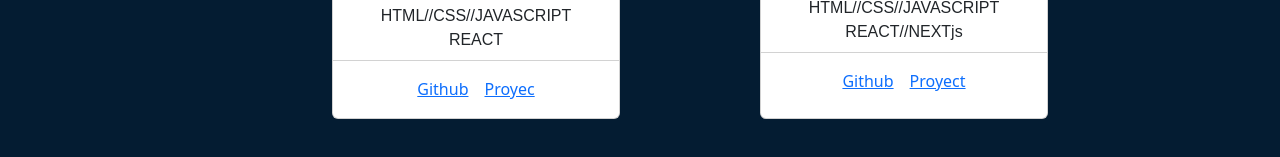
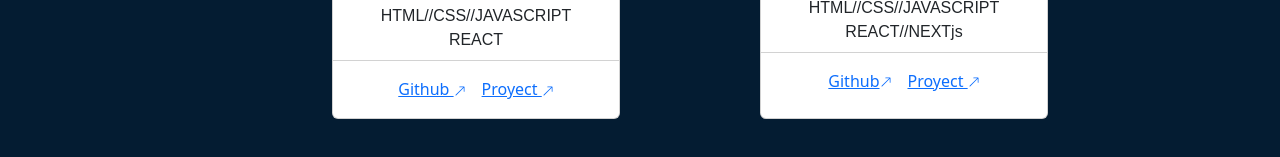
Before and after one commit to enzo1antilipi/portafolio, a React (Vite) app: page / in a window 1280 px wide. Shown: the part 1965-2122 px from the top of the page. Built offline with nearby package versions, Linux system fonts and the light colour scheme.

Commit message:
commit-4

```diff
--- a/index.html
+++ b/index.html
@@ -15,6 +15,7 @@
     <link
       href="https://fonts.googleapis.com/css2?family=Quicksand:wght@600&display=swap"
       rel="stylesheet"
+      href="https://cdnjs.cloudflare.com/ajax/libs/animate.css/4.1.1/animate.min.css"
     />
 
     <div id="root"></div>
--- a/package.json
+++ b/package.json
@@ -9,6 +9,7 @@
     "preview": "vite preview"
   },
   "dependencies": {
+    "animate.css": "^4.1.1",
     "bootstrap": "^5.3.0-alpha1",
     "react": "^18.2.0",
     "react-bootstrap": "^2.7.4",
--- a/src/componets/Head.jsx
+++ b/src/componets/Head.jsx
@@ -15,12 +15,15 @@ import figma from "../assets/figma.png";
 import material from "../assets/material.png";
 import zustand from "../assets/zustand.png";
 import boo from "../assets/boo.png";
+import "animate.css";
 import { Footer } from "./Footer";
 import { GrMail } from "react-icons/gr";
 import { ImWhatsapp } from "react-icons/im";
 import { BsLinkedin } from "react-icons/bs";
 import { AiOutlineMenu } from "react-icons/ai";
 import { GrClose } from "react-icons/gr";
+import { BsArrowUpRight } from "react-icons/bs";
+
 import { useState } from "react";
 export const Head = () => {
   const [navClass, setNavClass] = useState("sidebar");
@@ -264,6 +267,7 @@ export const Head = () => {
                         style={{ color: "black" }}
                       >
                         Atech
+                        <BsArrowUpRight />
                       </a>
                     </h5>
                     <h6 className="card-subtitle mb-2 text-body-primary">
@@ -271,7 +275,7 @@ export const Head = () => {
                     </h6>
                     <p className="card-text" style={{ color: "black" }}>
                       Calculadora desarrollada con Html,CSS,JavaScript y React.
-                      <br /> Autenticacion desarrollada con Firebase.
+                      <br /> Autenticacion. Herramienta Firebase.
                     </p>
                   </div>
                 </div>
@@ -305,10 +309,10 @@ export const Head = () => {
               </ul>
               <div className="card-body">
                 <a href="#" className="card-link">
-                  Github
+                  Github <BsArrowUpRight style={{ width: "12px" }} />
                 </a>
                 <a href="#" className="card-link">
-                  Proyec
+                  Proyect <BsArrowUpRight style={{ width: "12px" }} />
                 </a>
               </div>
             </div>
@@ -328,11 +332,20 @@ export const Head = () => {
                 </li>
               </ul>
               <div className="card-body">
-                <a href="#" className="card-link">
+                <a
+                  href="https://github.com/enzo1antilipi/aerolab-changetienda.git"
+                  target="_blank"
+                  className="card-link"
+                >
                   Github
+                  <BsArrowUpRight style={{ width: "12px" }} />
                 </a>
-                <a href="#" className="card-link">
-                  Proyect
+                <a
+                  href="https://aerolab-changetienda.vercel.app/"
+                  target="_blank"
+                  className="card-link"
+                >
+                  Proyect <BsArrowUpRight style={{ width: "12px" }} />
                 </a>
               </div>
             </div>
--- a/src/componets/styleHead.css
+++ b/src/componets/styleHead.css
@@ -86,6 +86,8 @@ p {
   -webkit-text-fill-color: transparent;
   font-family: "Quicksand", sans-serif;
   margin-left: 40px;
+  animation: backInDown;
+  animation-duration: 1s;
 }
 .desarrollador1 {
   font-size: 60px;
@@ -96,7 +98,10 @@ p {
   -webkit-background-clip: text;
   -webkit-text-fill-color: transparent;
   display: inline-block;
+  animation: backInDown;
+  animation-duration: 1s;
 }
+
 .parrafo {
   margin-top: 10px;
   width: 100%;
@@ -105,6 +110,8 @@ p {
   font-size: 18px;
   position: relative;
   color: #aec1ca;
+  animation: backInUp;
+  animation-duration: 1s;
 }
 .parrafo::before {
   content: " ";
@@ -114,10 +121,7 @@ p {
   bottom: 0;
   width: 2px;
   height: 100%;
-  background-color: rgb(180, 188, 189);
-}
-.parrafo:hover {
-  color: #ffffff;
+  background-color: rgb(107, 199, 235);
 }
 .abrir-menu {
   display: none;
@@ -132,7 +136,7 @@ como por ejemplo escrbrir sobre una imagen o agregarle cosas a un parrafo (conce
   flex-direction: column;
   position: relative;
   line-height: 1.6;
-  height: 300px;
+  height: 200px;
 }
 
 /* ACA LA INFORMACION PERSONAL */
@@ -251,11 +255,11 @@ li {
     position: fixed;
     margin-top: 70px;
     margin-left: 20px;
-    opacity: 0.7;
+    opacity: 0.8;
     background: #041c32;
     color: white;
-    border-radius: 9px;
     font-size: 30px;
+    border: none;
   }
   .cerrarmenu {
     background: #064663;
@@ -269,6 +273,13 @@ li {
   .inicio {
     height: 100vh;
     width: 80vh;
+  }
+  .contenedorparrafo {
+    margin-left: 00px;
+    justify-content: center;
+  }
+  .presentacion {
+    margin-left: 150px;
   }
   /*  */
   .informacion {
@@ -296,7 +307,7 @@ li {
     align-items: center;
   }
   .tarjeta {
-    margin-left: 0px;
+    margin-left: -10px;
     margin-top: 60px;
   }
   /*  */
@@ -309,7 +320,7 @@ li {
 }
 @media (max-width: 400px) {
   .tarjeta {
-    margin: 10px;
+    margin: 5px;
     margin-top: 60px;
     margin-right: 20px;
   }
```
Also changed, not shown: 1 other file (tests, documents, lock files or other folders).
